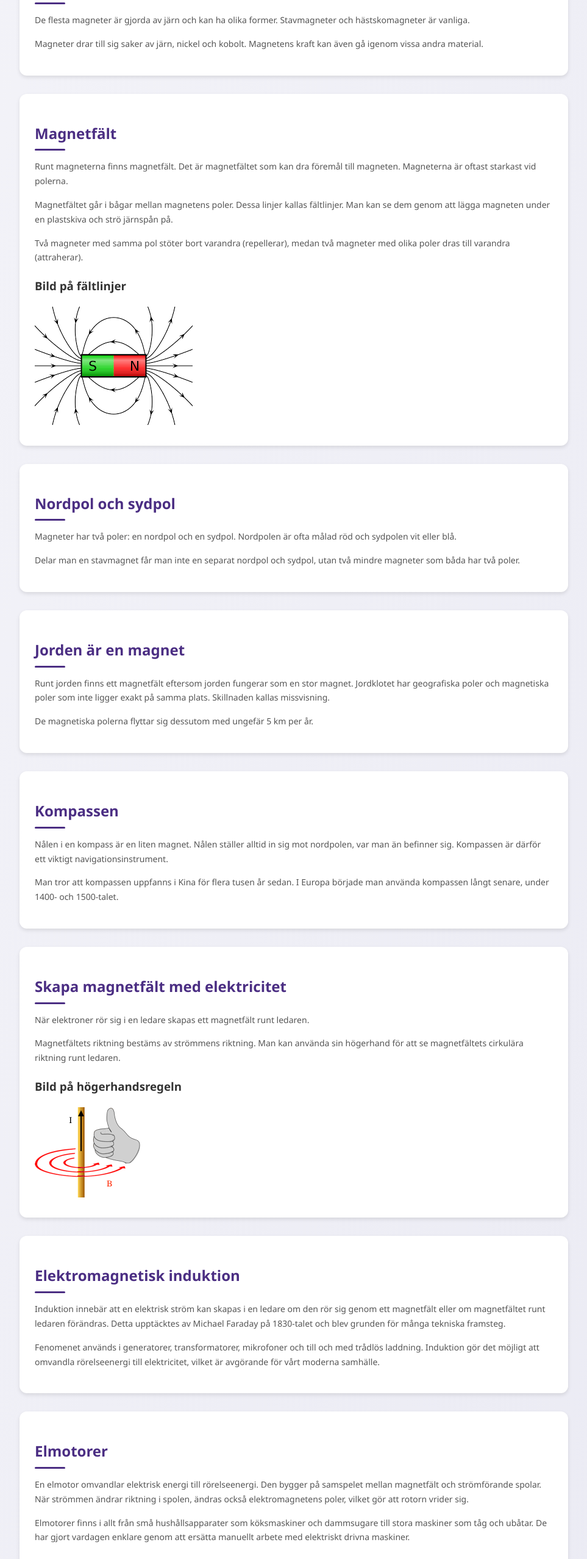
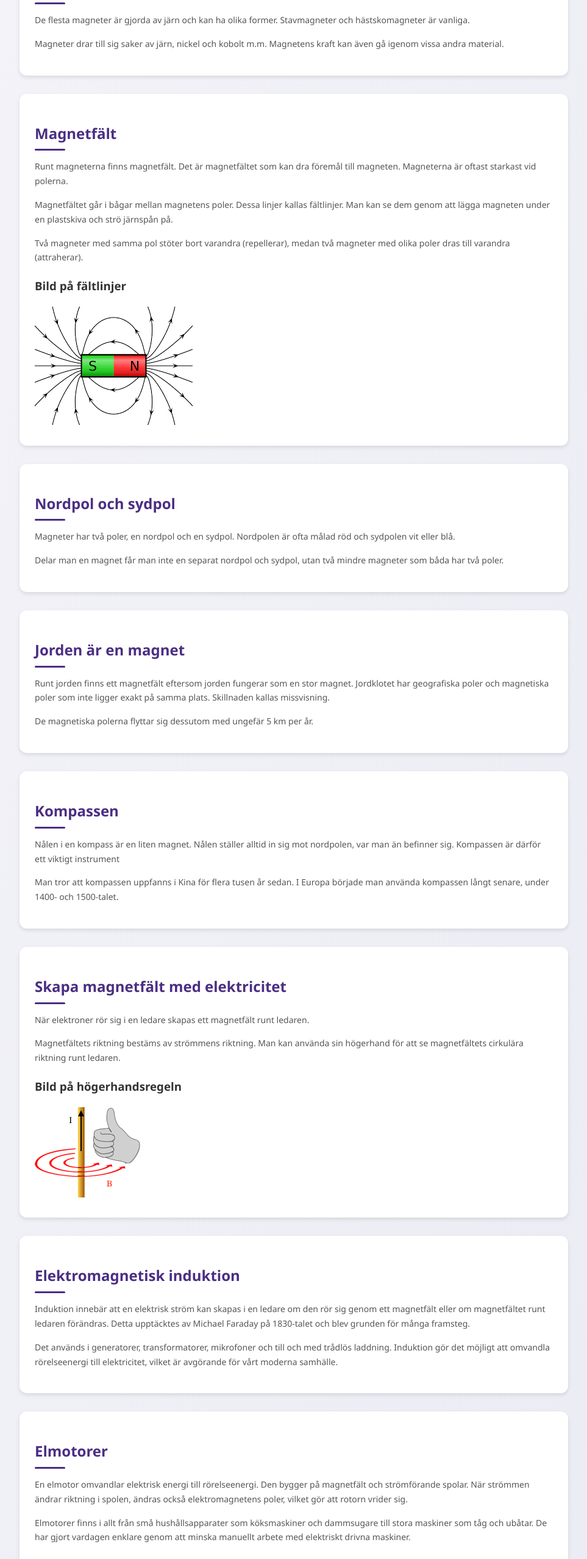
Before and after one commit to CakeLoverThe1AndOnly/NO-25-26, a plain HTML site: page index.html in a window 1280 px wide. Shown: the part 951-3508 px from the top of the page at 61% size, without its empty margins (158-1121 px from the left). Drawn offline with Linux system fonts and the light colour scheme.

Commit message:
Update index.html

```diff
--- a/index.html
+++ b/index.html
@@ -34,7 +34,7 @@
         <section>
             <h2>Magneter</h2>
             <p>De flesta magneter är gjorda av järn och kan ha olika former. Stavmagneter och hästskomagneter är vanliga.</p>
-            <p>Magneter drar till sig saker av järn, nickel och kobolt. Magnetens kraft kan även gå igenom vissa andra material.</p>
+            <p>Magneter drar till sig saker av järn, nickel och kobolt m.m. Magnetens kraft kan även gå igenom vissa andra material.</p>
         </section>
 
         <!-- Magnetfält -->
@@ -50,8 +50,8 @@
         <!-- Nordpol och sydpol -->
         <section>
             <h2>Nordpol och sydpol</h2>
-            <p>Magneter har två poler: en nordpol och en sydpol. Nordpolen är ofta målad röd och sydpolen vit eller blå.</p>
-            <p>Delar man en stavmagnet får man inte en separat nordpol och sydpol, utan två mindre magneter som båda har två poler.</p>
+            <p>Magneter har två poler, en nordpol och en sydpol. Nordpolen är ofta målad röd och sydpolen vit eller blå.</p>
+            <p>Delar man en magnet får man inte en separat nordpol och sydpol, utan två mindre magneter som båda har två poler.</p>
         </section>
 
         <!-- Jorden som magnet -->
@@ -64,7 +64,7 @@
         <!-- Kompassen -->
         <section>
             <h2>Kompassen</h2>
-            <p>Nålen i en kompass är en liten magnet. Nålen ställer alltid in sig mot nordpolen, var man än befinner sig. Kompassen är därför ett viktigt navigationsinstrument.</p>
+            <p>Nålen i en kompass är en liten magnet. Nålen ställer alltid in sig mot nordpolen, var man än befinner sig. Kompassen är därför ett viktigt instrument</p>
             <p>Man tror att kompassen uppfanns i Kina för flera tusen år sedan. I Europa började man använda kompassen långt senare, under 1400- och 1500-talet.</p>
         </section>
 
@@ -80,29 +80,29 @@
                 <!-- Elektromagnetisk induktion -->
         <section>
             <h2>Elektromagnetisk induktion</h2>
-            <p>Induktion innebär att en elektrisk ström kan skapas i en ledare om den rör sig genom ett magnetfält eller om magnetfältet runt ledaren förändras. Detta upptäcktes av Michael Faraday på 1830-talet och blev grunden för många tekniska framsteg.</p>
-            <p>Fenomenet används i generatorer, transformatorer, mikrofoner och till och med trådlös laddning. Induktion gör det möjligt att omvandla rörelseenergi till elektricitet, vilket är avgörande för vårt moderna samhälle.</p>
+            <p>Induktion innebär att en elektrisk ström kan skapas i en ledare om den rör sig genom ett magnetfält eller om magnetfältet runt ledaren förändras. Detta upptäcktes av Michael Faraday på 1830-talet och blev grunden för många framsteg.</p>
+            <p>Det används i generatorer, transformatorer, mikrofoner och till och med trådlös laddning. Induktion gör det möjligt att omvandla rörelseenergi till elektricitet, vilket är avgörande för vårt moderna samhälle.</p>
         </section>
 
         <!-- Elmotorer -->
         <section>
             <h2>Elmotorer</h2>
-            <p>En elmotor omvandlar elektrisk energi till rörelseenergi. Den bygger på samspelet mellan magnetfält och strömförande spolar. När strömmen ändrar riktning i spolen, ändras också elektromagnetens poler, vilket gör att rotorn vrider sig.</p>
-            <p>Elmotorer finns i allt från små hushållsapparater som köksmaskiner och dammsugare till stora maskiner som tåg och ubåtar. De har gjort vardagen enklare genom att ersätta manuellt arbete med elektriskt drivna maskiner.</p>
+            <p>En elmotor omvandlar elektrisk energi till rörelseenergi. Den bygger på magnetfält och strömförande spolar. När strömmen ändrar riktning i spolen, ändras också elektromagnetens poler, vilket gör att rotorn vrider sig.</p>
+            <p>Elmotorer finns i allt från små hushållsapparater som köksmaskiner och dammsugare till stora maskiner som tåg och ubåtar. De har gjort vardagen enklare genom att minska manuellt arbete med elektriskt drivna maskiner.</p>
         </section>
 
         <!-- Generatorer -->
         <section>
             <h2>Generatorer</h2>
-            <p>En generator fungerar tvärtom jämfört med en elmotor: den omvandlar rörelseenergi till elektrisk energi. När en spole roterar i ett magnetfält induceras en elektrisk ström. Ju starkare magnetfält och ju snabbare rotation, desto större spänning skapas.</p>
-            <p>Generatorer används i kraftverk för att producera elektricitet. De har gjort det möjligt att förse hela samhällen med el, vilket har förändrat livsstilen radikalt genom att ge oss ljus, värme, kommunikation och digital teknik.</p>
+            <p>En generator fungerar tvärtom jämfört med en elmotor, den omvandlar rörelseenergi till elektrisk energi. När en spole roterar i ett magnetfält induceras en elektrisk ström. Ju starkare magnetfält och ju snabbare rotation, desto större spänning skapas.</p>
+            <p>Generatorer används i kraftverk för att producera elektricitet. De har gjort det möjligt att försörja hela samhället med el, vilket har förändrat livsstilen mycket genom att ge oss ljus, värme, kommunikation och modern teknik.</p>
         </section>
 
         <!-- Påverkan på livsstilen -->
         <section>
             <h2>Hur de påverkade livsstilen</h2>
-            <p>Upptäckten av induktion och utvecklingen av elmotorer och generatorer har haft enorm betydelse för människors liv. Elmotorer har gjort vardagen bekvämare genom att driva hushållsapparater och industriella maskiner. Generatorer har gjort det möjligt att producera elektricitet i stor skala, vilket har lett till elektrifiering av städer och landsbygd.</p>
-            <p>Resultatet är att vi idag har tillgång till belysning, transporter, kommunikation och digitala tjänster. Dessa innovationer har lagt grunden för det moderna samhället och påverkat allt från arbetsliv till fritid.</p>
+            <p>Upptäckten av induktion och uppfinningen av elmotorer och generatorer har haft enorm betydelse för människors liv. Elmotorer har gjort det bekvämare genom att köra hushållsapparater och industriella maskiner. Generatorer har gjort det möjligt att producera elektricitet i stor skala, vilket har lett till elkraft till städer och landsbygden.</p>
+            <p>Slutsatsen är att vi idag har tillgång till belysning, transporter, kommunikation och digitala hjälpmedel.</p>
         </section>
 
     </main>
```
